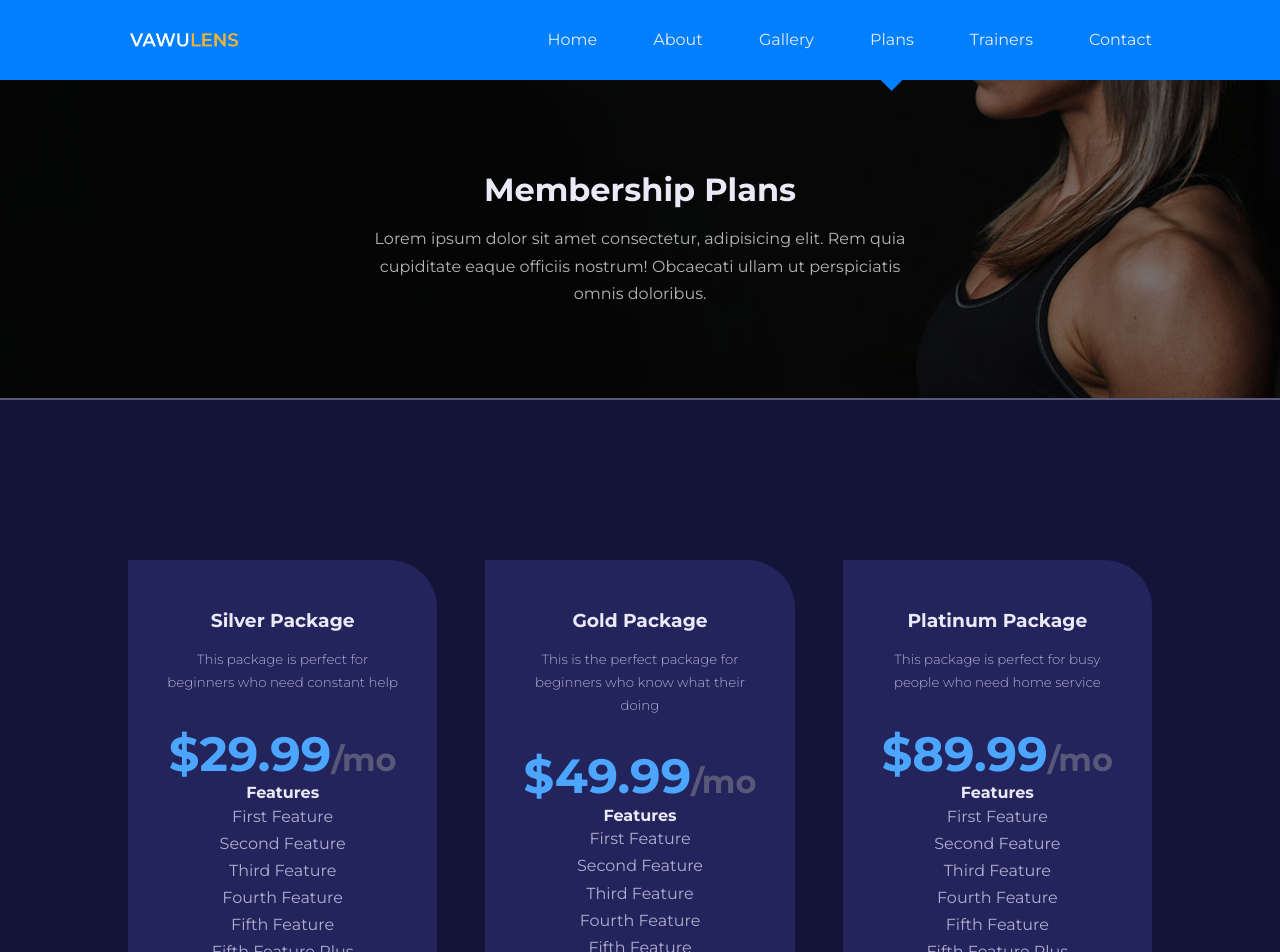
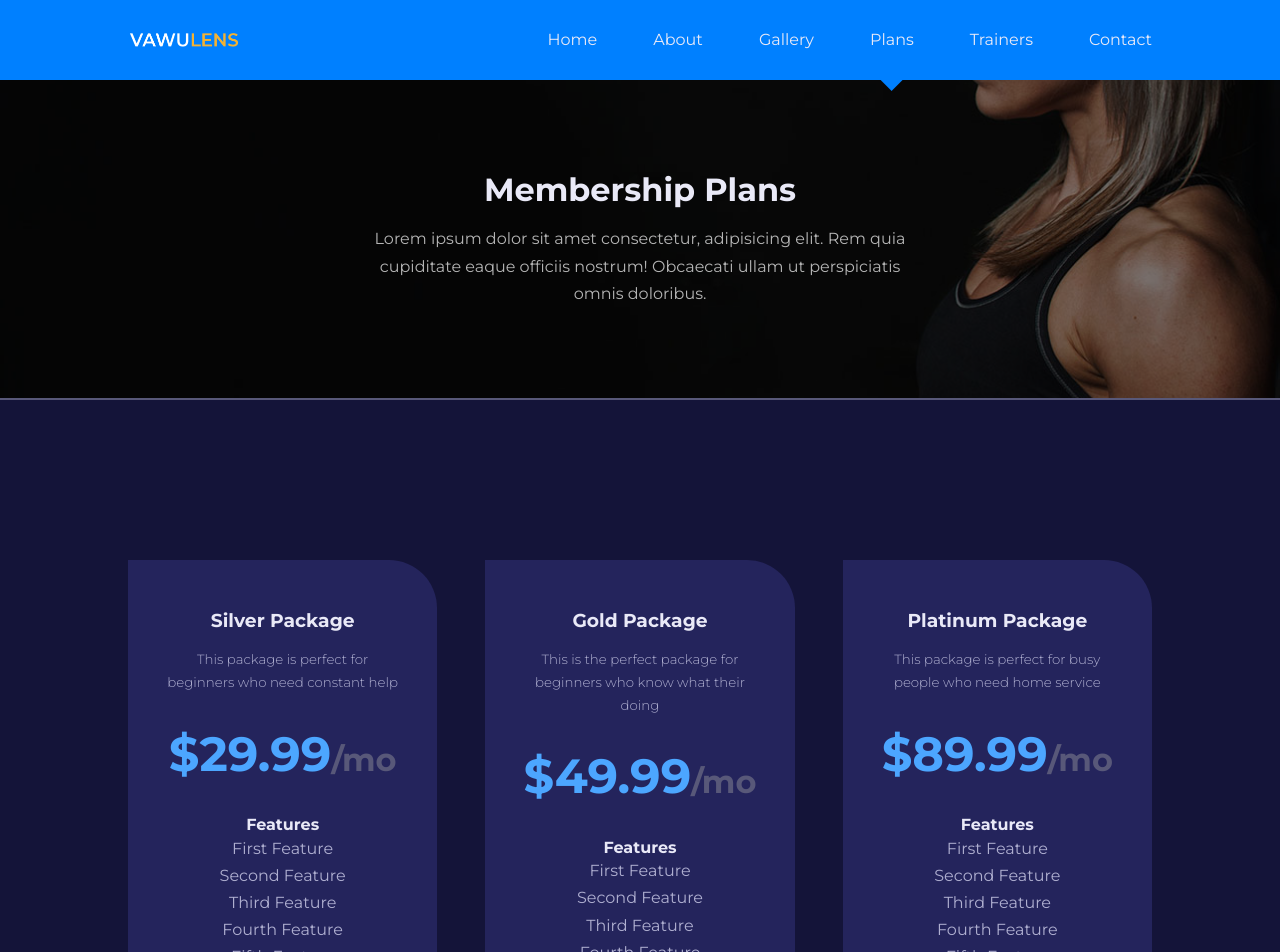
Before and after one commit to erickdc7/react-trainer-website, a React (Create React App) app: page /plans in a window 1280 px wide. Shown: the top 952 px of the page. Built offline with nearby package versions, Linux system fonts and the light colour scheme; the HTML template or start-up script is replaced by a standard one.

Commit message:
plan h4 styles added to plans.css

```diff
--- a/src/pages/plans/plans.css
+++ b/src/pages/plans/plans.css
@@ -21,3 +21,7 @@
   display: inline;
   color: var(--color-gray-400);
 }
+
+.plan h4 {
+  margin-top: 2rem;
+}
```
